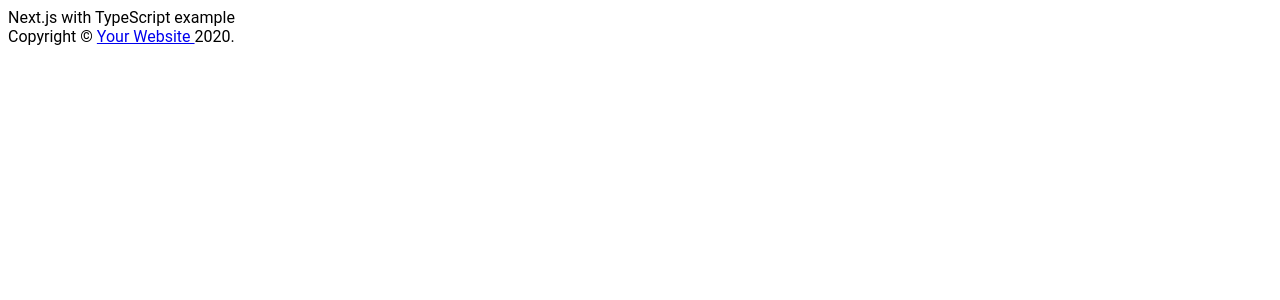
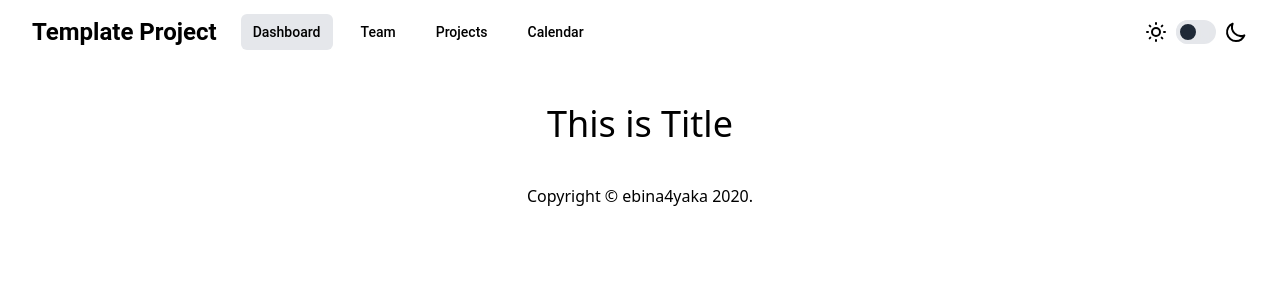
Before and after one commit to ebina4yaka/nextjs-template, a Next.js app: page / in a window 1280 px wide. Shown: the top 300 px of the page. Built offline with nearby package versions, Linux system fonts and the light colour scheme.

Commit message:
Add Navbar

```diff
--- a/src/atoms/Coryright.tsx
+++ b/src/atoms/Coryright.tsx
@@ -5,13 +5,13 @@ export default function Copyright(): ReactElement {
     <div className="font-sans text-base">
       {'Copyright © '}
       <a
-        href="https://material-ui.com/"
+        href="https://github.com/ebina4yaka"
         target="_blank"
         rel="noreferrer noopener"
       >
-        {' Your Website '}
+        ebina4yaka
       </a>
-      {`${new Date().getFullYear()}.`}
+      {` ${new Date().getFullYear()}.`}
     </div>
   )
 }
--- /dev/null
+++ b/src/atoms/DarkModeToggle.tsx
@@ -0,0 +1,88 @@
+import { ReactElement, useEffect, useState } from 'react'
+
+export default function DarkModeToggle(): ReactElement {
+  const [darkMode, setDarkMode] = useState(false)
+
+  useEffect(() => {
+    if (
+      localStorage.theme === 'dark' ||
+      (!('theme' in localStorage) &&
+        window.matchMedia('(prefers-color-scheme: dark)').matches)
+    ) {
+      document.documentElement.classList.add('dark')
+      setDarkMode(true)
+    } else {
+      document.documentElement.classList.remove('dark')
+      setDarkMode(false)
+    }
+  })
+
+  const handleChange = () => {
+    if (document.documentElement.classList.contains('dark')) {
+      document.documentElement.classList.remove('dark')
+      localStorage.theme = 'light'
+      setDarkMode(false)
+    } else {
+      document.documentElement.classList.add('dark')
+      localStorage.theme = 'dark'
+      setDarkMode(true)
+    }
+  }
+
+  return (
+    <div className="flex">
+      <div className="mr-2 text-xs">
+        <svg
+          className="w-6 h-6"
+          xmlns="http://www.w3.org/2000/svg"
+          fill="none"
+          viewBox="0 0 24 24"
+          stroke="currentColor"
+        >
+          <path
+            strokeLinecap="round"
+            strokeLinejoin="round"
+            strokeWidth={2}
+            d="M12 3v1m0 16v1m9-9h-1M4 12H3m15.364 6.364l-.707-.707M6.343
+             6.343l-.707-.707m12.728 0l-.707.707M6.343 17.657l-.707.707M16 12a4 4
+              0 11-8 0 4 4 0 018 0z"
+          />
+        </svg>
+      </div>
+      <div
+        className="relative inline-block w-10 mr-2 align-middle select-none
+       transition duration-200 ease-in"
+      >
+        <input
+          type="checkbox"
+          name="toggle"
+          id="toggle"
+          checked={darkMode}
+          className="toggle-checkbox"
+          onChange={handleChange}
+        />
+        {/* eslint-disable-next-line jsx-a11y/label-has-associated-control */}
+        <label htmlFor="toggle" className="toggle-label">
+          toggle
+        </label>
+      </div>
+      <div className="text-xs">
+        <svg
+          className="w-6 h-6"
+          xmlns="http://www.w3.org/2000/svg"
+          fill="none"
+          viewBox="0 0 24 24"
+          stroke="currentColor"
+        >
+          <path
+            strokeLinecap="round"
+            strokeLinejoin="round"
+            strokeWidth={2}
+            d="M20.354 15.354A9 9 0 018.646 3.646 9.003 9.003 0 0012 21a9.003
+             9.003 0 008.354-5.646z"
+          />
+        </svg>
+      </div>
+    </div>
+  )
+}
--- /dev/null
+++ b/src/organisms/Navbar.tsx
@@ -0,0 +1,94 @@
+import { ReactElement } from 'react'
+import DarkModeToggle from '../atoms/DarkModeToggle'
+
+export default function Navbar(): ReactElement {
+  return (
+    <nav className="bg-white dark:bg-gray-800">
+      <div className="max-w-7xl mx-auto px-2 sm:px-6 lg:px-8">
+        <div className="relative flex items-center justify-between h-16">
+          <div
+            className="flex-1 flex items-center
+           justify-center sm:items-stretch sm:justify-start"
+          >
+            <div className="flex-shrink-0 flex items-center">
+              <div className="text-2xl font-semibold">Template Project</div>
+            </div>
+            <div className="hidden sm:block sm:ml-6">
+              <div className="flex space-x-4">
+                <a
+                  href="/"
+                  className="bg-gray-200 text-black px-3 py-2 rounded-md text-sm font-medium
+                  dark:bg-gray-900 dark:text-white"
+                >
+                  Dashboard
+                </a>
+                <a
+                  href="/"
+                  className="text-white-300
+                   hover:bg-gray-700 hover:text-white px-3 py-2 rounded-md text-sm font-medium
+                   dark:bg-gray-800 dark:hover:bg-white dark:hover:text-black"
+                >
+                  Team
+                </a>
+                <a
+                  href="/"
+                  className="text-white-300
+                   hover:bg-gray-700 hover:text-white px-3 py-2 rounded-md text-sm font-medium
+                   dark:bg-gray-800 dark:hover:bg-white dark:hover:text-black"
+                >
+                  Projects
+                </a>
+                <a
+                  href="/"
+                  className="text-white-300
+                   hover:bg-gray-700 hover:text-white px-3 py-2 rounded-md text-sm font-medium
+                   dark:bg-gray-800 dark:hover:bg-white dark:hover:text-black"
+                >
+                  Calendar
+                </a>
+              </div>
+            </div>
+          </div>
+          <div
+            className="absolute
+           inset-y-0 right-0 flex items-center pr-2 sm:static sm:inset-auto sm:ml-6 sm:pr-0"
+          >
+            <DarkModeToggle />
+          </div>
+        </div>
+      </div>
+
+      <div className="sm:hidden" id="mobile-menu">
+        <div className="px-2 pt-2 pb-3 space-y-1">
+          <a
+            href="/"
+            className="bg-gray-900 text-white block px-3 py-2 rounded-md text-base font-medium"
+          >
+            Dashboard
+          </a>
+          <a
+            href="/"
+            className="text-gray-300 hover:bg-gray-700
+             hover:text-white block px-3 py-2 rounded-md text-base font-medium"
+          >
+            Team
+          </a>
+          <a
+            href="/"
+            className="text-gray-300 hover:bg-gray-700
+             hover:text-white block px-3 py-2 rounded-md text-base font-medium"
+          >
+            Projects
+          </a>
+          <a
+            href="/"
+            className="text-gray-300 hover:bg-gray-700
+             hover:text-white block px-3 py-2 rounded-md text-base font-medium"
+          >
+            Calendar
+          </a>
+        </div>
+      </div>
+    </nav>
+  )
+}
--- a/src/pages/_app.tsx
+++ b/src/pages/_app.tsx
@@ -2,7 +2,7 @@
 import { ReactElement, useEffect } from 'react'
 import Head from 'next/head'
 import { AppProps } from 'next/app'
-import 'tailwindcss/tailwind.css'
+import '../styles/globals.css'
 
 export default function MyApp(props: AppProps): ReactElement {
   const { Component, pageProps } = props
--- a/src/pages/_document.tsx
+++ b/src/pages/_document.tsx
@@ -6,7 +6,7 @@ export default class MyDocument extends Document {
     return (
       <Html lang="en">
         <Head />
-        <body>
+        <body className="min-h-screen bg-white dark:bg-gray-800 dark:text-gray-50">
           <Main />
           <NextScript />
         </body>
--- a/src/pages/index.tsx
+++ b/src/pages/index.tsx
@@ -1,17 +1,25 @@
 import { ReactElement } from 'react'
 import Copyright from '../atoms/Coryright'
+import Navbar from '../organisms/Navbar'
 
 export default function Index(): ReactElement {
   return (
-    <div className="lg:container mx-auto">
-      <div className="md:box-content">
-        <div className="font-sans text-4xl">
-          Next.js with TypeScript example
+    <>
+      <header>
+        <Navbar />
+      </header>
+      <main>
+        <div className="lg:container mx-auto">
+          <div className="md:box-content">
+            <div className="font-sans text-4xl text-center m-10">
+              This is Title
+            </div>
+          </div>
         </div>
-        <footer>
-          <Copyright />
-        </footer>
-      </div>
-    </div>
+      </main>
+      <footer className="text-center">
+        <Copyright />
+      </footer>
+    </>
   )
 }
--- /dev/null
+++ b/src/styles/globals.css
@@ -0,0 +1,15 @@
+@tailwind base;
+@tailwind components;
+@tailwind utilities;
+
+.toggle-checkbox {
+    @apply absolute block w-6 h-6 dark:bg-white border-4 dark:border-gray-400 rounded-full appearance-none cursor-pointer focus:outline-none bg-gray-800 border-gray-200;
+}
+
+.toggle-checkbox:checked {
+    @apply right-0 border-gray-400;
+}
+
+.toggle-label {
+    @apply block h-6 align-middle overflow-hidden text-gray-200 bg-gray-200 rounded-full cursor-pointer dark:text-gray-400 dark:bg-gray-400 dark:border-gray-400 border-gray-200 border-2;
+}
--- a/tailwind.config.js
+++ b/tailwind.config.js
@@ -1,6 +1,6 @@
 module.exports = {
-  purge: ['./pages/**/*.{js,ts,jsx,tsx}', './components/**/*.{js,ts,jsx,tsx}'],
-  darkMode: 'media', // or 'media' or 'class'
+  purge: ['./src/**/*.{js,ts,jsx,tsx}'],
+  darkMode: 'class', // or 'media' or 'class'
   theme: {
     extend: {},
   },
```
Also changed, not shown: 1 other file (tests, documents, lock files or other folders).
